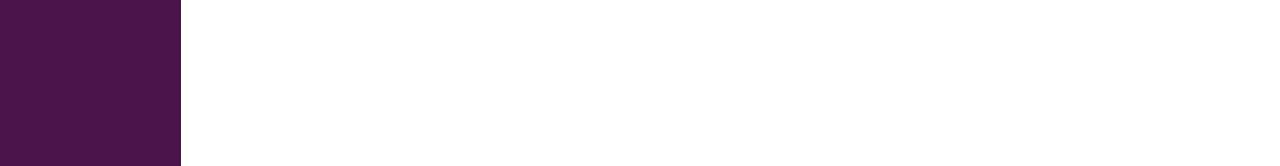
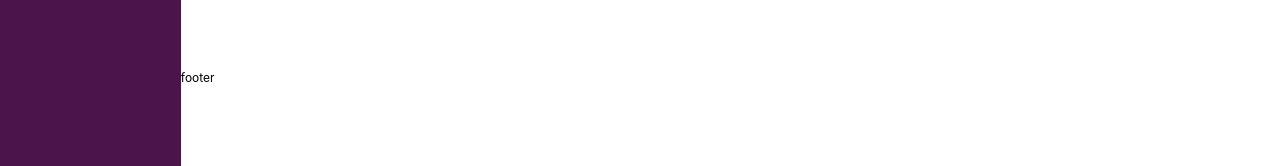
Before and after one commit to MateuszP21/slack-clone-ui, a React (Create React App) app: page / in a window 1280 px wide. Shown: the part 634-800 px from the top of the page. Built offline with nearby package versions, Linux system fonts and the light colour scheme.

Commit message:
add chat components

```diff
--- a/src/components/Chat/Chat.js
+++ b/src/components/Chat/Chat.js
@@ -1,6 +1,8 @@
 import React from 'react';
 import ChatHeader from './ChatHeader';
 import {componentDidMountLog} from '../../utils/log';
+import ChatMain from './ChatMain';
+import ChatFooter from './ChatFooter';
 
 function Chat() {
   componentDidMountLog('CHAT');
@@ -8,7 +10,8 @@ function Chat() {
     return (
       <div className="chat">
         <ChatHeader/>
-        Chat
+        <ChatMain/>
+        <ChatFooter/>
       </div>
     );
   }
--- /dev/null
+++ b/src/components/Chat/ChatFooter.js
@@ -0,0 +1,13 @@
+import React from 'react';
+import { componentDidMountLog } from '../../utils/log';
+
+function ChatFooter() {
+    componentDidMountLog('CHAT_FOOTER');
+    return (
+        <div className="chat__footer">
+            footer
+        </div>
+    )
+}
+
+export default ChatFooter;
--- a/src/components/Chat/ChatHeader.js
+++ b/src/components/Chat/ChatHeader.js
@@ -1,6 +1,28 @@
 import React, {useContext} from 'react';
 import { ChatContext } from '../context/chat-context';
 import {componentDidMountLog} from '../../utils/log';
+import {ConversationType} from '../../shared/model/Conversation';
+
+function ChannelHeader({chat}) {
+  componentDidMountLog('CHANNEL_HEADER');
+
+  return (
+    <>
+      <span>{chat?.name}</span>
+      <div className="chat__header--description">{chat?.description}</div>
+    </>
+  )
+}
+
+function DirectMessageHeader({chat}) {
+  componentDidMountLog('DIRECT_MESSAGE_HEADER');
+
+  return (
+    <>
+      <span>{chat?.name}</span>
+    </>
+  );
+}
 
 function ChatHeader() {
   const chat = useContext(ChatContext);
@@ -8,7 +30,7 @@ function ChatHeader() {
 
   return (
     <div className="chat__header">
-      {chat?.name}
+      {chat?.type === ConversationType.CHANNEL ? <ChannelHeader {...{chat}}/> : <DirectMessageHeader {...{chat}}/>}
     </div>
   );
 }
--- /dev/null
+++ b/src/components/Chat/ChatMain.js
@@ -0,0 +1,13 @@
+import React from 'react';
+import { componentDidMountLog } from '../../utils/log';
+
+function ChatMain() {
+    componentDidMountLog('CHAT_MAIN');
+    return (
+        <div className="chat__main">
+            main
+        </div>
+    )
+}
+
+export default ChatMain;
--- a/src/styles/chat.scss
+++ b/src/styles/chat.scss
@@ -1,6 +1,9 @@
 .chat {
     grid-row: 2;
     grid-column: 2;
+    overflow-x: hidden;
+    display: grid;
+    grid-template-rows: 4rem auto 6rem;
 
     &__header {
         max-width: 100%;
@@ -9,5 +12,12 @@
         box-sizing: border-box;
         border-bottom: 1px solid rgba(232, 232, 232,1);
         padding: 1rem;
+
+        &--description {
+            overflow: hidden;
+            white-space:nowrap;
+            text-overflow: ellipsis;
+            width: 80%;
+        }
     }
 }
```
